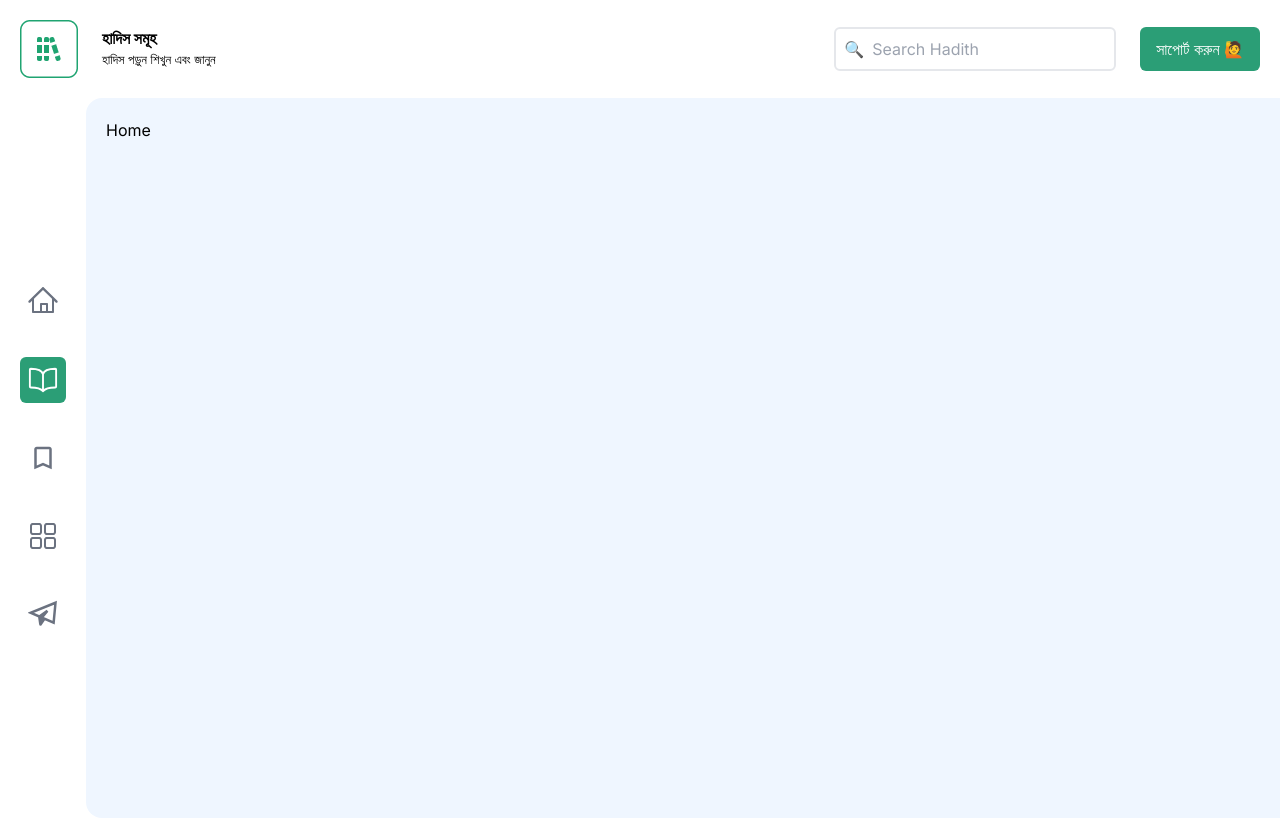
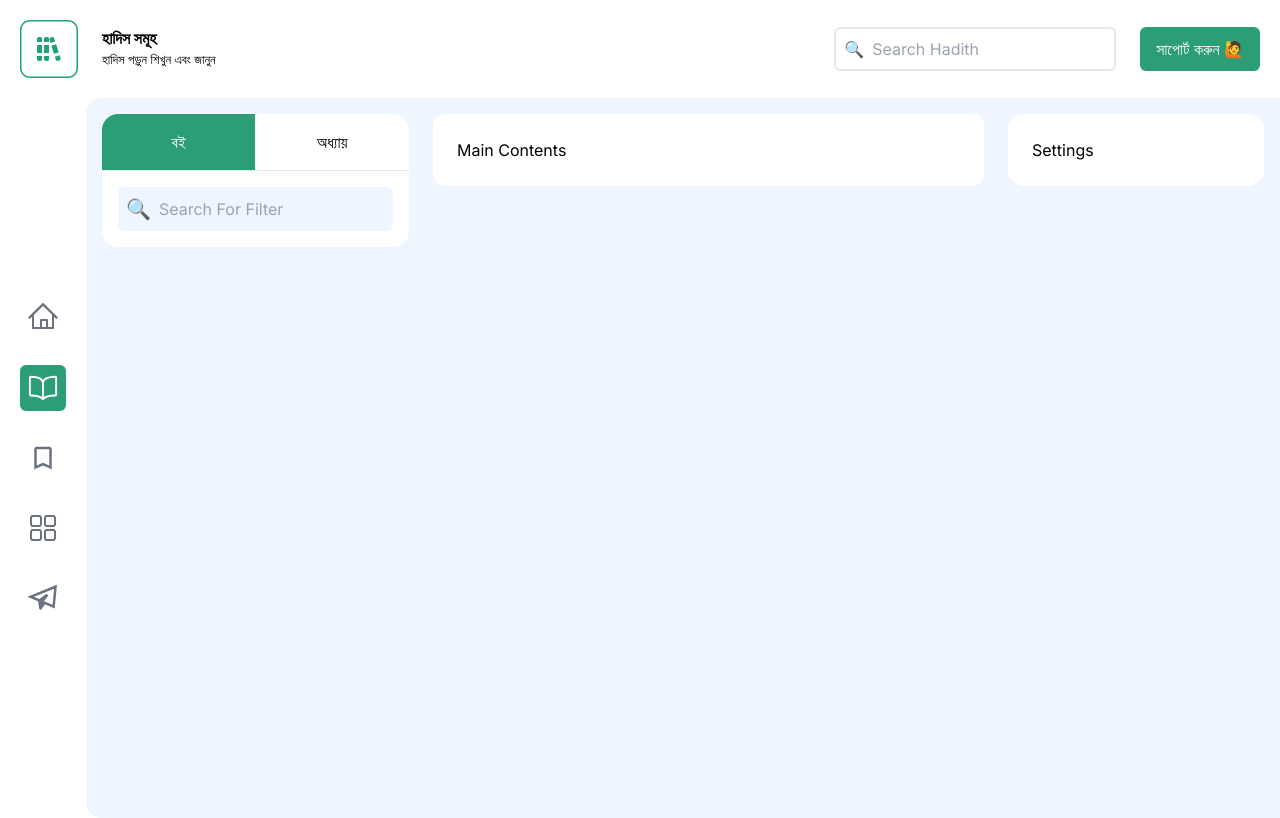
Before and after one commit to Amdadullah-Raihan/ird-foundation-assignment2, a Next.js app in the folder frontend/: page / in a window 1280 px wide. Built offline with nearby package versions, Linux system fonts and the light colour scheme.

Commit message:
set up homepage initially

```diff
--- /dev/null
+++ b/frontend/app/components/home/Home.jsx
@@ -0,0 +1,22 @@
+import React from "react";
+import TableOfContents from "./table-of-contents/TableOfContents";
+import MainContents from "./MainContents";
+import Settings from "./Settings";
+
+const Home = () => {
+  return (
+    <div className="flex gap-6 w-full">
+      <div>
+        <TableOfContents />
+      </div>
+      <div className="flex-grow">
+        <MainContents />
+      </div>
+      <div>
+        <Settings />
+      </div>
+    </div>
+  );
+};
+
+export default Home;
--- /dev/null
+++ b/frontend/app/components/home/MainContents.jsx
@@ -0,0 +1,7 @@
+import React from "react";
+
+const MainContents = () => {
+  return <div className="bg-white rounded-xl p-6">Main Contents</div>;
+};
+
+export default MainContents;
--- /dev/null
+++ b/frontend/app/components/home/Settings.jsx
@@ -0,0 +1,9 @@
+import React from "react";
+
+const Settings = () => {
+  return (
+    <div className="flex-1 bg-white p-6 min-w-64 rounded-2xl">Settings</div>
+  );
+};
+
+export default Settings;
--- /dev/null
+++ b/frontend/app/components/home/table-of-contents/Books.jsx
@@ -0,0 +1,7 @@
+import React from "react";
+
+const Books = () => {
+  return <div>Books</div>;
+};
+
+export default Books;
--- /dev/null
+++ b/frontend/app/components/home/table-of-contents/Chapters.jsx
@@ -0,0 +1,7 @@
+import React from "react";
+
+const Chapters = () => {
+  return <div>Chapters</div>;
+};
+
+export default Chapters;
--- /dev/null
+++ b/frontend/app/components/home/table-of-contents/SearchFilter.jsx
@@ -0,0 +1,18 @@
+import React from "react";
+
+const SearchFilter = () => {
+  return (
+    <div className="bg-blue-50 rounded-md flex items-center ">
+      <span className="p-2 text-xl">🔍</span>
+      <input
+        type="text"
+        name=""
+        id=""
+        className="h-full w-full bg-blue-50 py-2 rounded-md focus:outline-none"
+        placeholder="Search For Filter"
+      />
+    </div>
+  );
+};
+
+export default SearchFilter;
--- /dev/null
+++ b/frontend/app/components/home/table-of-contents/TableOfContents.jsx
@@ -0,0 +1,16 @@
+import React from "react";
+import TopBar from "./TopBar";
+import SearchFilter from "./SearchFilter";
+
+const TableOfContents = () => {
+  return (
+    <div className="bg-white rounded-2xl flex-1">
+      <TopBar />
+      <div className="p-4">
+        <SearchFilter />
+      </div>
+    </div>
+  );
+};
+
+export default TableOfContents;
--- /dev/null
+++ b/frontend/app/components/home/table-of-contents/TopBar.jsx
@@ -0,0 +1,30 @@
+"use client";
+
+import React, { useState } from "react";
+
+const TopBar = () => {
+  const [isBookSelected, setIsBookSelected] = useState(true);
+
+  return (
+    <div className="border-b grid grid-cols-2">
+      <button
+        className={`${
+          isBookSelected ? "primary-bg text-white" : ""
+        } rounded-tl-2xl p-4`}
+        onClick={() => setIsBookSelected(true)}
+      >
+        বই
+      </button>
+      <button
+        className={`${
+          !isBookSelected ? "primary-bg text-white" : ""
+        } rounded-tr-2xl p-4`}
+        onClick={() => setIsBookSelected(false)}
+      >
+        অধ্যায়
+      </button>
+    </div>
+  );
+};
+
+export default TopBar;
--- a/frontend/app/components/sidebar/Sidebar.jsx
+++ b/frontend/app/components/sidebar/Sidebar.jsx
@@ -18,7 +18,7 @@ const Sidebar = () => {
   ];
 
   return (
-    <div className="flex flex-col justify-center items-center h-[90vh] px-5 gap-8">
+    <div className="flex flex-col justify-center items-center h-[90vh] px-5 gap-6">
       {links.map((link, index) => (
         <Link
           key={index}
--- a/frontend/app/page.js
+++ b/frontend/app/page.js
@@ -1,10 +1,13 @@
+import Home from "./components/home/Home";
 import Sidebar from "./components/sidebar/Sidebar";
 
 export default function App() {
   return (
     <main className="flex ">
       <Sidebar />
-      <div className="w-full  p-5 rounded-l-2xl bg-blue-50 h-[90vh]"> Home</div>
+      <div className="w-full  p-4 rounded-l-2xl bg-blue-50 h-[90vh]">
+        <Home />
+      </div>
     </main>
   );
 }
```
